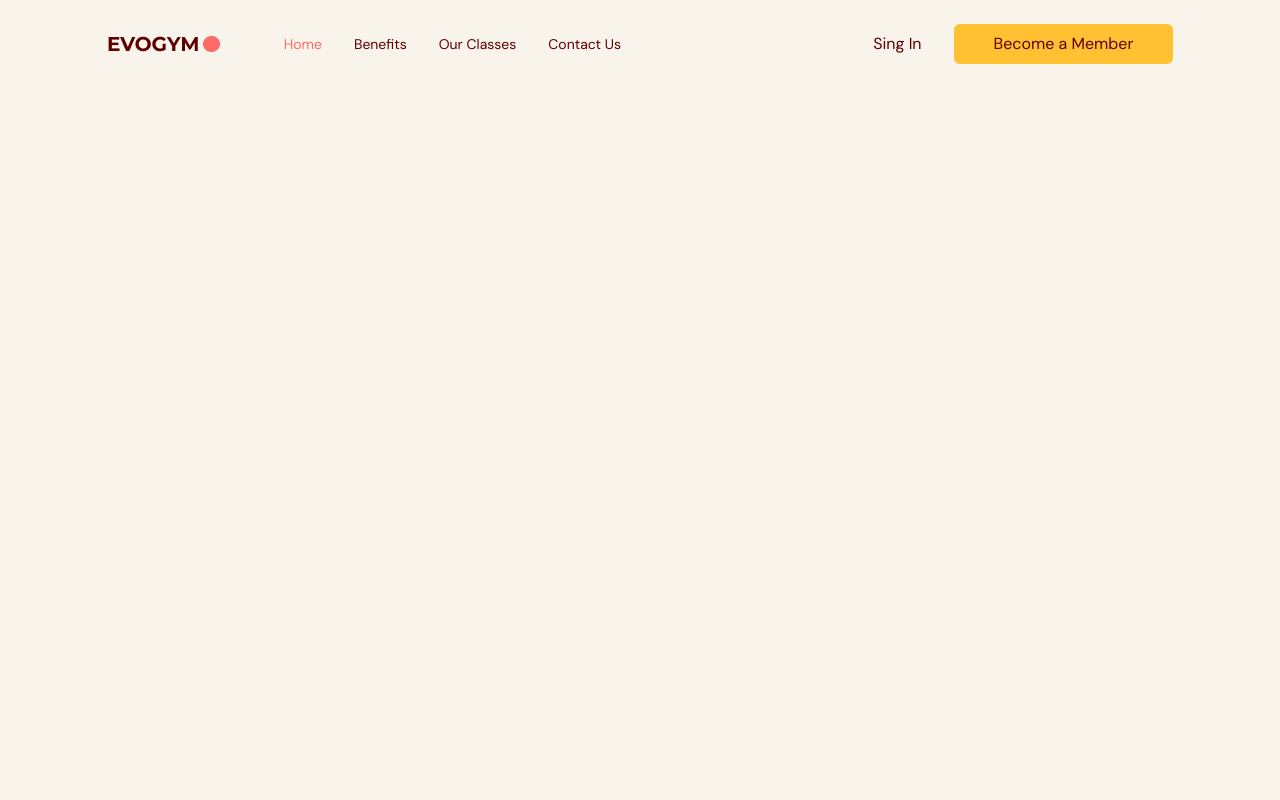
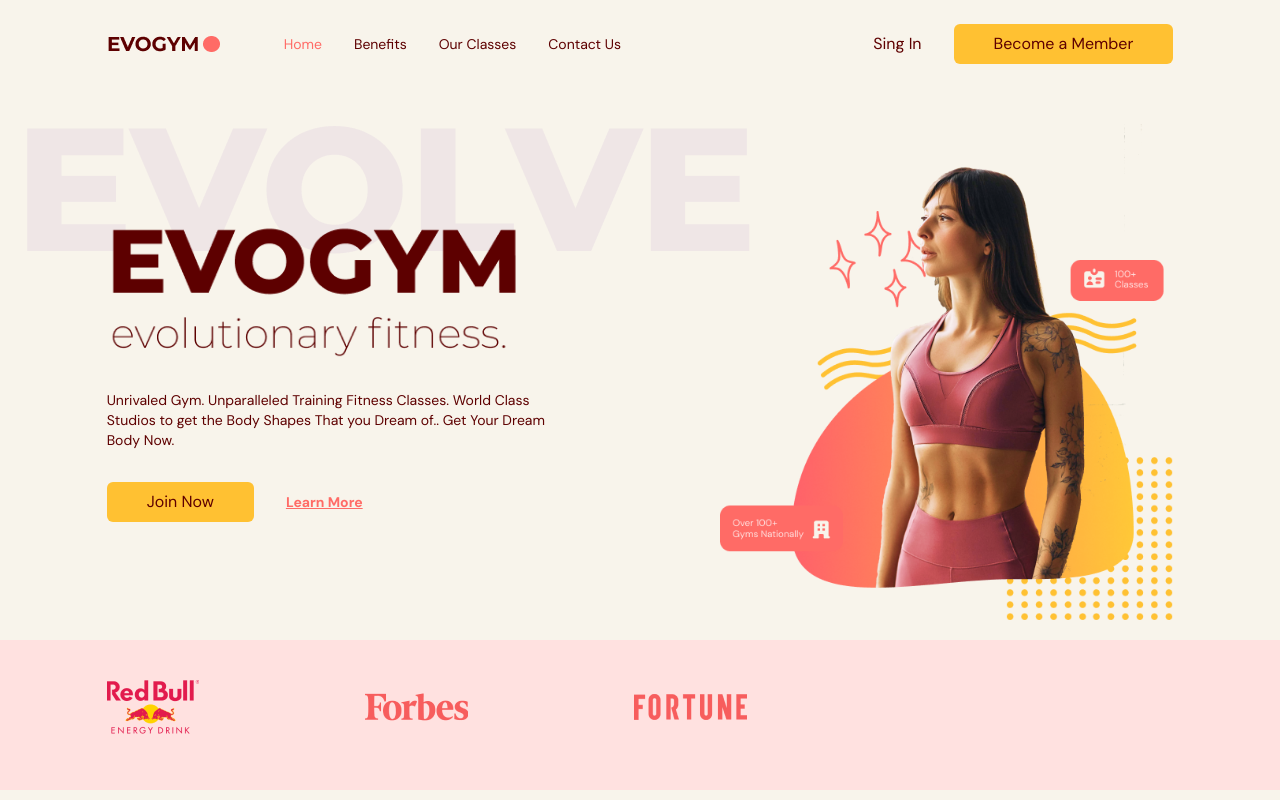
Before and after one commit to wisholli/FitnessApp, a React (Vite) app in the folder vite-project/: page / in a window 1280 px wide. Built offline with nearby package versions, Linux system fonts and the light colour scheme.

Commit message:
added homepage

```diff
--- a/vite-project/src/App.tsx
+++ b/vite-project/src/App.tsx
@@ -1,26 +1,38 @@
 import { useEffect, useState } from "react";
 import Navbar from "./scenes/navbar";
+import HomePage from "./scenes/homepage";
 import { SelectedPage } from "./shared/types";
 
 function App() {
-  const [selectedPage, setSelectedPage] = useState<SelectedPage>(SelectedPage.Home)
-  const [isTopOfPage, setIsTopOfPage] = useState<boolean>(true)
+  const [selectedPage, setSelectedPage] = useState<SelectedPage>(
+    SelectedPage.Home
+  );
+  const [isTopOfPage, setIsTopOfPage] = useState<boolean>(true);
 
   useEffect(() => {
     const handleScroll = () => {
       if (window.scrollY === 0) {
-        setIsTopOfPage(true)
-        setSelectedPage(SelectedPage.Home)
+        setIsTopOfPage(true);
+        setSelectedPage(SelectedPage.Home);
       }
-      if(window.scrollY !== 0) setIsTopOfPage(false)
-    }
-    window.addEventListener("scroll", handleScroll)
-    return () => {window.removeEventListener("scroll", handleScroll)}
-  }, [])
+      if (window.scrollY !== 0) setIsTopOfPage(false);
+    };
+    window.addEventListener("scroll", handleScroll);
+    return () => {
+      window.removeEventListener("scroll", handleScroll);
+    };
+  }, []);
 
-  return <div className="app bg-gray-20">
-    <Navbar isTopOfPage={isTopOfPage} selectedPage={selectedPage} setSelectedPage={setSelectedPage}/>
-  </div>;
+  return (
+    <div className="app  bg-gray-20">
+      <Navbar
+        isTopOfPage={isTopOfPage}
+        selectedPage={selectedPage}
+        setSelectedPage={setSelectedPage}
+      />
+      <HomePage setSelectedPage={setSelectedPage} />
+    </div>
+  );
 }
 
 export default App;
--- /dev/null
+++ b/vite-project/src/scenes/homepage/index.tsx
@@ -0,0 +1,92 @@
+import { SelectedPage } from "@/shared/types";
+import HomePageText from "@/assets/HomePageText.png";
+import HomePageGraphic from "@/assets/HomePageGraphic.png";
+import SponsorRedBull from "@/assets/SponsorRedBull.png";
+import SponsorFortune from "@/assets/SponsorFortune.png";
+import SponsorForbes from "@/assets/SponsorForbes.png";
+import useMediaQuery from "@/hooks/useMediaQuery";
+import ActionButton from "@/shared/ActionButton";
+import AnchorLink from "react-anchor-link-smooth-scroll";
+import { motion } from "framer-motion";
+
+type Props = {
+  setSelectedPage: (value: SelectedPage) => void;
+};
+
+const HomaPage = ({ setSelectedPage }: Props) => {
+  const isAboveMediumScreens = useMediaQuery("(min-width: 1060px)");
+  return (
+    <section id="home" className="md:pd-0 gap-16 bg-gray-20 py-10 md:h-full">
+      <motion.div
+        className="mx-auto w-5/6 items-center justify-center md:flex md:h-5/6"
+        onViewportEnter={() => setSelectedPage(SelectedPage.Home)}
+      >
+        <div className="z-10 mt-32 md:basis-3/5">
+          <motion.div
+            className="md:-mt-20"
+            initial="hidden"
+            whileInView="visible"
+            viewport={{ once: true, amount: 0.5 }}
+            transition={{ duration: 0.5 }}
+            variants={{
+              hidden: { opacity: 0, x: -50 },
+              visible: { opacity: 1, x: 0 },
+            }}
+          >
+            <div className="relative">
+              <div className="before:absolute before:-top-20 before:-left-20 before:z-[-1] md:before:content-evolvetext">
+                <img src={HomePageText} alt="home-page-text" />
+              </div>
+            </div>
+            <p className="mt-8 text-sm ">
+              Unrivaled Gym. Unparalleled Training Fitness Classes. World Class
+              Studios to get the Body Shapes That you Dream of.. Get Your Dream
+              Body Now.
+            </p>
+          </motion.div>
+          <motion.div
+            className="mt-8 flex items-center gap-8 "
+            initial="hidden"
+            whileInView="visible"
+            viewport={{ once: true, amount: 0.5 }}
+            transition={{ delay: 0.2, duration: 0.5 }}
+            variants={{
+              hidden: { opacity: 0, x: -50 },
+              visible: { opacity: 1, x: 0 },
+            }}
+          >
+            <ActionButton setSelectedPage={setSelectedPage}>
+              Join Now
+            </ActionButton>
+            <AnchorLink
+              className="text-sm font-bold text-primary-500 underline hover:text-secondary-500"
+              onClick={() => setSelectedPage(SelectedPage.ContactUs)}
+              href={`#${SelectedPage.ContactUs}`}
+            >
+              <p>Learn More</p>
+            </AnchorLink>
+          </motion.div>
+        </div>
+        <div className="flex basis-3/5 justify-center md:z-10 md:ml-40 md:mt-16 md:justify-items-end">
+          <img src={HomePageGraphic} alt="home-page-graphic" />
+        </div>
+      </motion.div>
+      {isAboveMediumScreens && (
+        <div
+          className="w- onViewportEnter={()
+        => setSelectedPage(SelectedPage.Home)}full h-[150px] bg-primary-100 py-10"
+        >
+          <div className="mx-auto w-5/6">
+            <div className="flex w-3/5 items-center justify-between gap-8">
+              <img src={SponsorRedBull} alt="sponsor-redbull" />
+              <img src={SponsorForbes} alt="sponsor-forbes" />
+              <img src={SponsorFortune} alt="sponsor-fortune" />
+            </div>
+          </div>
+        </div>
+      )}
+    </section>
+  );
+};
+
+export default HomaPage;
--- a/vite-project/src/scenes/navbar/index.tsx
+++ b/vite-project/src/scenes/navbar/index.tsx
@@ -4,7 +4,7 @@
 import { SelectedPage } from "@/shared/types";
 import useMediaQuery from "@/hooks/useMediaQuery";
 import { useState } from "react";
-import ActionButton from "@/shared/ActionButton ";
+import ActionButton from "@/shared/ActionButton";
 
 type Props = {
   selectedPage: SelectedPage;
--- a/vite-project/src/shared/ActionButton .tsx
+++ /dev/null
@@ -1,22 +0,0 @@
-import React from "react"
-import AnchorLink from "react-anchor-link-smooth-scroll"
-import { SelectedPage } from "./types"
-
-type Props = {
-    setSelectedPage: (value: SelectedPage) => void
-    children: React.ReactNode
-}
-
-const ActionButton  = ({children, setSelectedPage}: Props) => {
-  return (
-    <AnchorLink
-      className="rounded-md bg-secondary-500 px-10 py-2 hover:bg-primary-500 hover:text-white"
-      onClick={() => setSelectedPage(SelectedPage.ContactUs)}
-      href={`${SelectedPage.ContactUs}`}
-    >
-        {children}
-    </AnchorLink>
-  )
-}
-
-export default ActionButton
--- /dev/null
+++ b/vite-project/src/shared/ActionButton.tsx
@@ -0,0 +1,22 @@
+import React from "react";
+import AnchorLink from "react-anchor-link-smooth-scroll";
+import { SelectedPage } from "./types";
+
+type Props = {
+  setSelectedPage: (value: SelectedPage) => void;
+  children: React.ReactNode;
+};
+
+const ActionButton = ({ children, setSelectedPage }: Props) => {
+  return (
+    <AnchorLink
+      className="rounded-md bg-secondary-500 px-10 py-2 hover:bg-primary-500 hover:text-white"
+      onClick={() => setSelectedPage(SelectedPage.ContactUs)}
+      href={`${SelectedPage.ContactUs}`}
+    >
+      {children}
+    </AnchorLink>
+  );
+};
+
+export default ActionButton;
```
